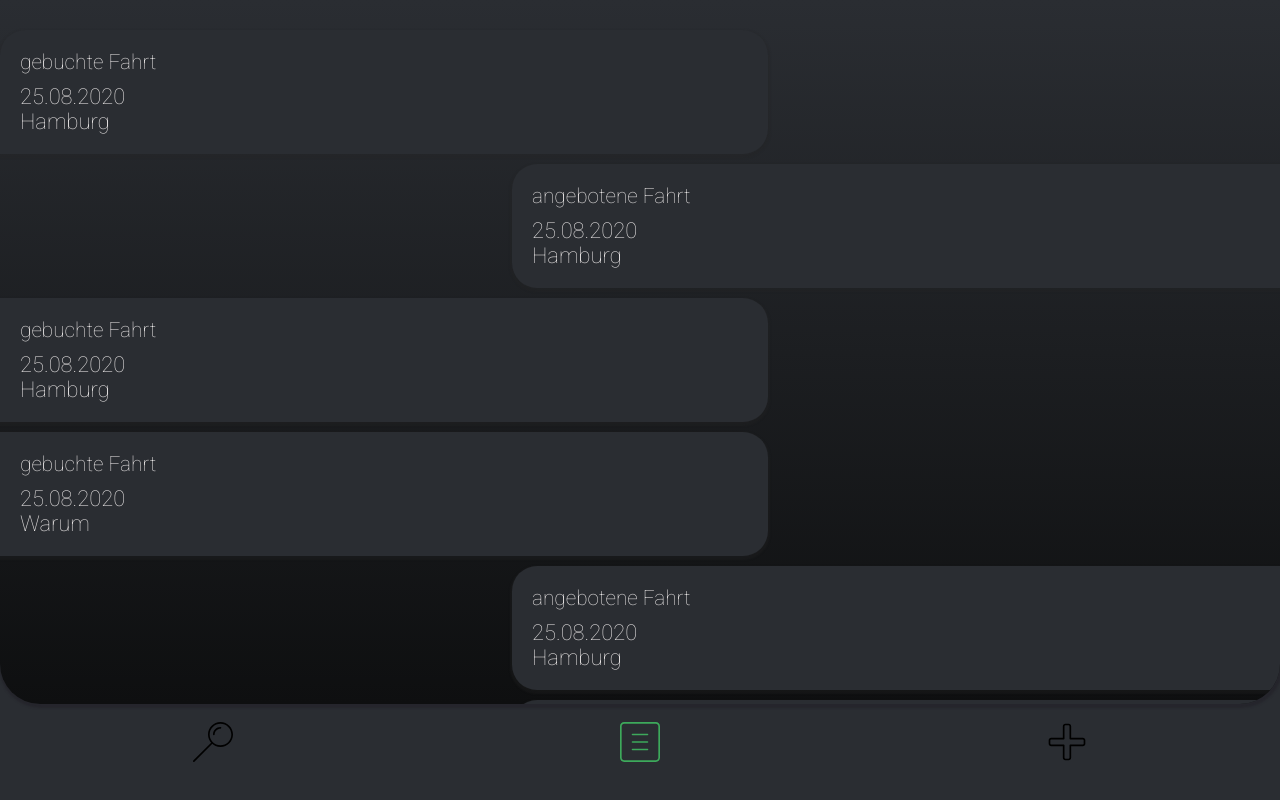
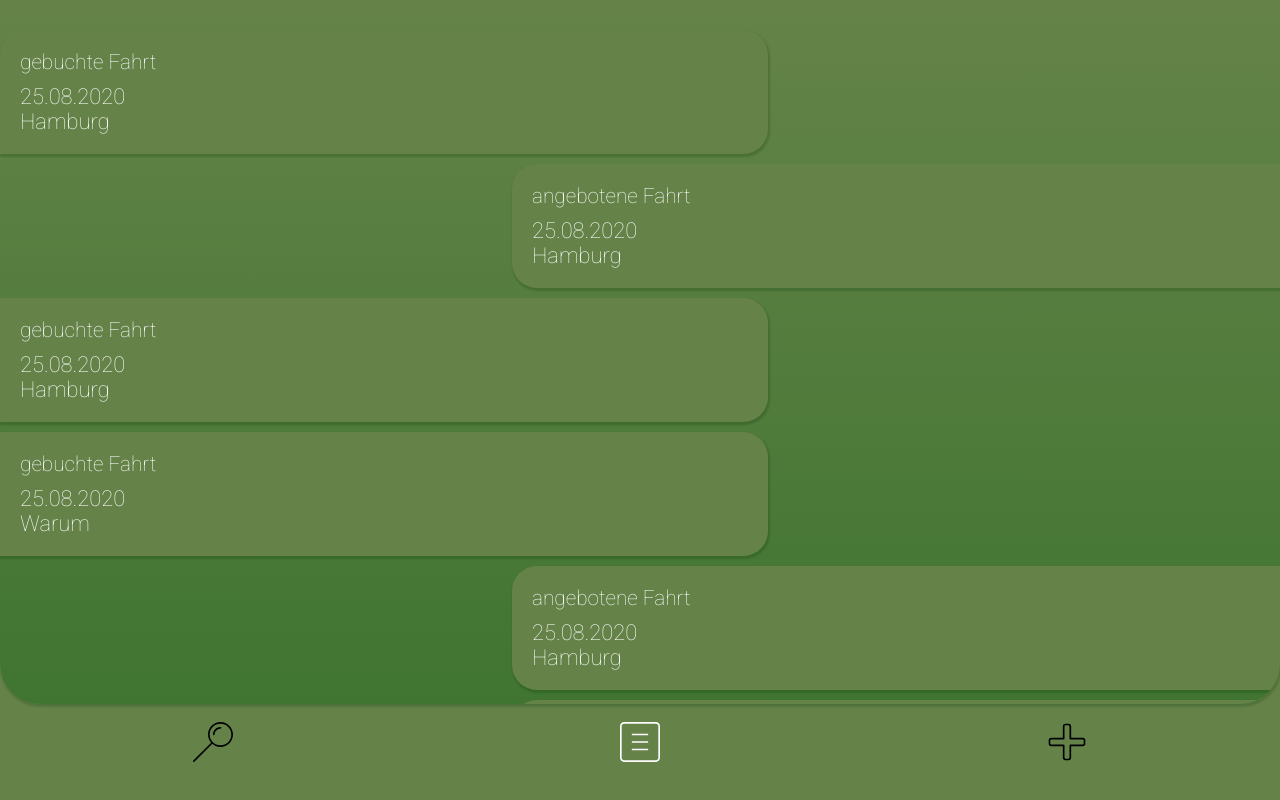
Before and after one commit to ivergentz/capstone-project, a React (Create React App) app: page / in a window 1280 px wide. Built offline with nearby package versions, Linux system fonts and the light colour scheme.

Commit message:
Changed App colors into green

```diff
--- a/src/App.js
+++ b/src/App.js
@@ -35,7 +35,7 @@ const PageLayout = styled.div`
   border-radius: 0 0 40px 40px;
   overflow: scroll;
   scroll-behavior: smooth;
-  box-shadow: 1px 2px 2px 2px rgba(37, 37, 43, 0.9);
+  box-shadow: 1px 2px 2px 1px rgba(0, 51, 0, 0.2);
 `
 
 const Pagebody = styled.div`
--- a/src/GlobalStyles.js
+++ b/src/GlobalStyles.js
@@ -17,11 +17,11 @@ body {
 }
 
 :root {
-    --back-dark: #0E0F10;
+    --back-dark: #407531;
     --back-middle: ;
-    --back-light: #2A2D32;
+    --back-light: #658349;
 
-    --button-green: #3DA95B;
-    --button-nav: #E5E2E2;
+    --button-green: #73A536;
+    --button-nav: #FEFEFE;
 }
 `
--- a/src/dashboardPage/RidesListItem.js
+++ b/src/dashboardPage/RidesListItem.js
@@ -38,7 +38,7 @@ const StyledListItem = styled.section`
   width: 60vw;
   height: auto;
   font-size: 0.6em;
-  box-shadow: 0 2px 2px 2px rgba(37, 37, 37, 0.3);
+  box-shadow: 1px 2px 2px 1px rgba(0, 51, 0, 0.2);
   border: none;
   border-radius: ${({ kind }) =>
     kind === 'gebuchte Fahrt' ? '0 25px 25px 0' : '25px 0 0 25px'};
--- a/src/navigation/Navigation.js
+++ b/src/navigation/Navigation.js
@@ -8,13 +8,13 @@ import { NavLink } from 'react-router-dom'
 export default function Navbar() {
   return (
     <NavBar>
-      <NavLink activeStyle={{ fill: '#3DA95B' }} to="/search">
+      <NavLink activeStyle={{ fill: 'var(--button-nav)' }} to="/search">
         <SearchSvg />
       </NavLink>
-      <NavLink activeStyle={{ fill: '#3DA95B' }} exact to="/">
+      <NavLink activeStyle={{ fill: 'var(--button-nav)' }} exact to="/">
         <HomeSvg />
       </NavLink>
-      <NavLink activeStyle={{ fill: '#3DA95B' }} to="/create">
+      <NavLink activeStyle={{ fill: 'var(--button-nav)' }} to="/create">
         <AddSvg />
       </NavLink>
     </NavBar>
```
